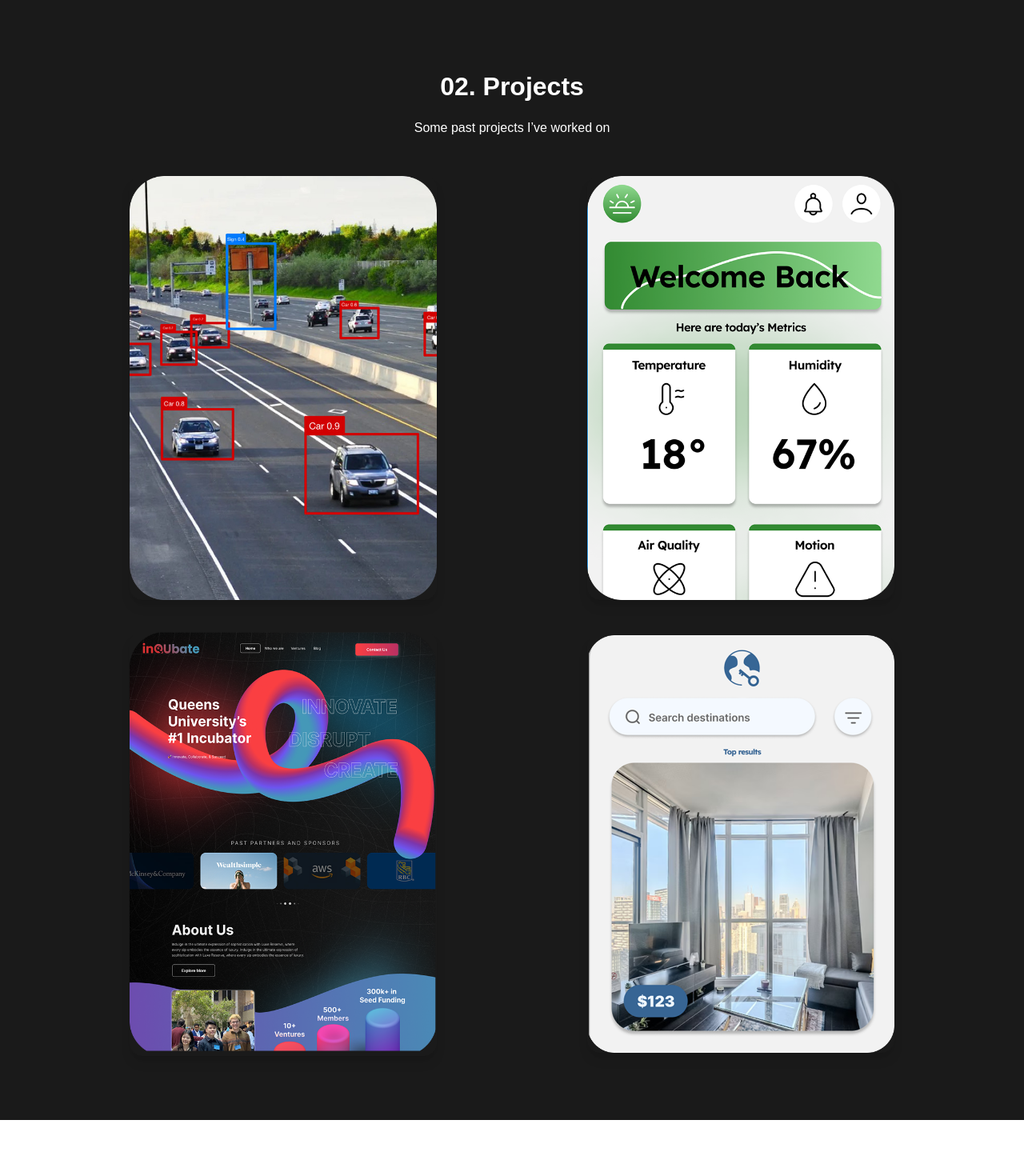
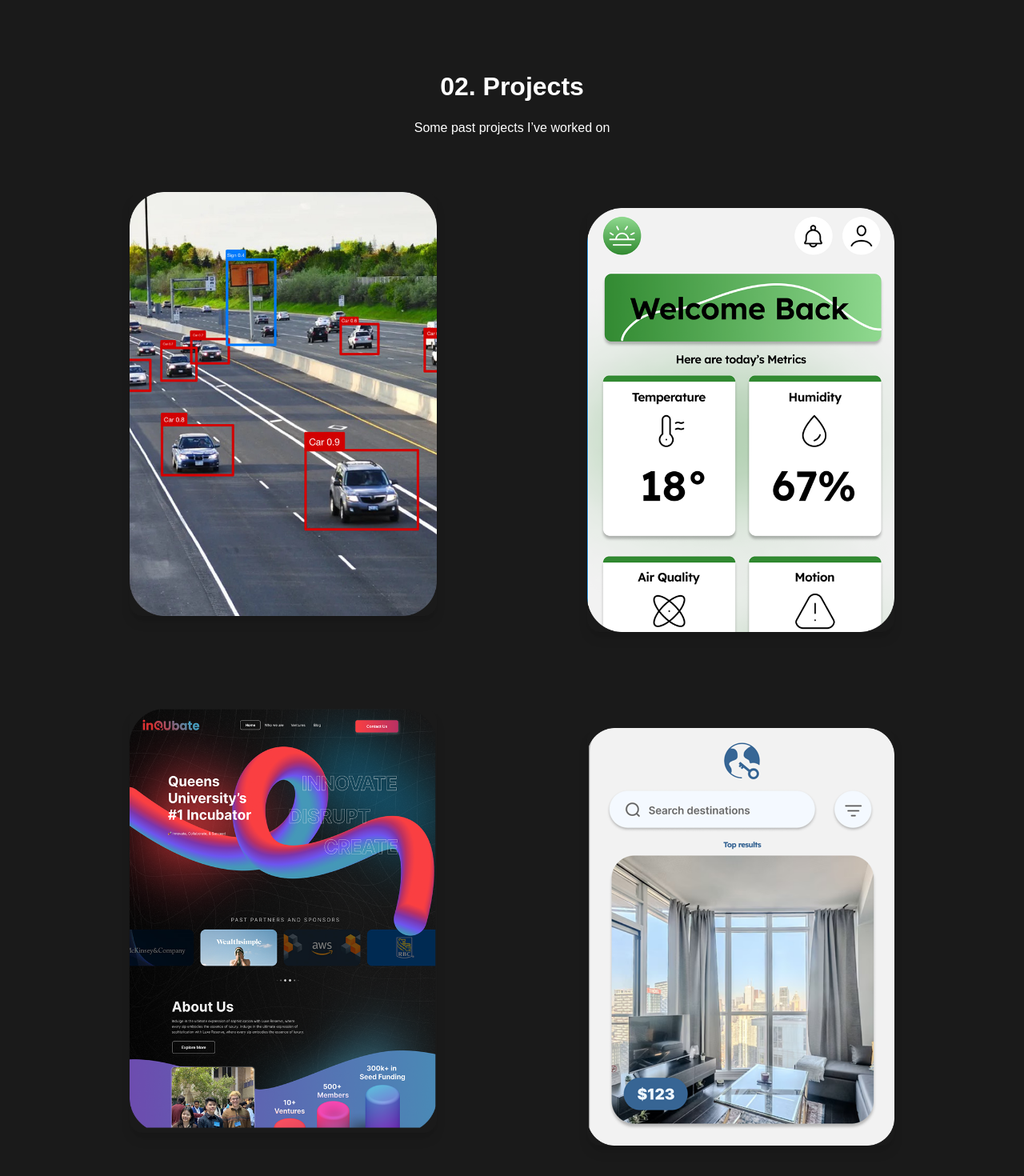
Before and after one commit to kzy0525/website, a Next.js app: page / in a window 1280 px wide. Shown: the part 1459-2929 px from the top of the page at 80% size. Before the commit the page ends 2859 px from the top, so only its background shows below. Built offline with nearby package versions, Linux system fonts and the light colour scheme; a web font is replaced by a local one.

Commit message:
hover issue test

```diff
--- a/src/app/page.js
+++ b/src/app/page.js
@@ -63,18 +63,20 @@ export default function Home() {
         <h2 className="text-[32px] font-bold mb-4">02. Projects</h2>
         <p className="text-white mb-12">Some past projects I’ve worked on</p>
 
-        <div className="grid grid-cols-1 sm:grid-cols-2 gap-10 place-items-center">
+        <div className="grid grid-cols-1 sm:grid-cols-2 gap-x-10 gap-y-20 place-items-center">
           {/* --- Project 1 --- */}
           <a
             href="https://example.com/machine-vision"
             target="_blank"
             rel="noopener noreferrer"
-            className="relative group w-full max-w-sm rounded-2xl overflow-hidden shadow-lg"
+            className="relative group w-full max-w-sm rounded-2xl overflow-hidden shadow-lg mt-0"
           >
-            <img
+            <Image
               src="/qhdt.png"
               alt="Machine Vision Sensor System"
-              className="object-cover transition duration-300 ease-in-out group-hover:brightness-50"
+              width={400}
+              height={400}
+              className="object-cover transition duration-300 ease-in-out group-hover:brightness-50 rounded-2xl"
             />
             <div className="absolute inset-0 flex flex-col items-center justify-center text-center text-white opacity-0 group-hover:opacity-100 transition duration-300 bg-black/20">
               <p className="text-sm text-gray-300 mb-1">Feb 2024</p>
@@ -88,14 +90,14 @@ export default function Home() {
             href="https://example.com/atmos"
             target="_blank"
             rel="noopener noreferrer"
-            className="relative group w-full max-w-sm rounded-2xl overflow-hidden shadow-lg"
+            className="relative group w-full max-w-sm rounded-2xl overflow-hidden shadow-lg mt-10"
           >
             <Image
               src="/atmos.png"
               alt="Atmos"
               width={400}
               height={400}
-              className="object-cover transition duration-300 ease-in-out group-hover:brightness-50"
+              className="object-cover transition duration-300 ease-in-out group-hover:brightness-50 rounded-2xl"
             />
             <div className="absolute inset-0 flex flex-col items-center justify-center text-center text-white opacity-0 group-hover:opacity-100 transition duration-300 bg-black/20">
               <p className="text-sm text-gray-300 mb-1">Jan 2024</p>
@@ -109,14 +111,14 @@ export default function Home() {
             href="https://example.com/club-site"
             target="_blank"
             rel="noopener noreferrer"
-            className="relative group w-full max-w-sm rounded-2xl overflow-hidden shadow-lg"
+            className="relative group w-full max-w-sm rounded-2xl overflow-hidden shadow-lg mt-0"
           >
             <Image
               src="/inqubateweb.png"
               alt="University Club Website"
               width={400}
               height={400}
-              className="object-cover transition duration-300 ease-in-out group-hover:brightness-50"
+              className="object-cover transition duration-300 ease-in-out group-hover:brightness-50 rounded-2xl"
             />
             <div className="absolute inset-0 flex flex-col items-center justify-center text-center text-white opacity-0 group-hover:opacity-100 transition duration-300 bg-black/20">
               <p className="text-sm text-gray-300 mb-1">Nov 2023</p>
@@ -130,14 +132,14 @@ export default function Home() {
             href="https://example.com/nomad"
             target="_blank"
             rel="noopener noreferrer"
-            className="relative group w-full max-w-sm rounded-2xl overflow-hidden shadow-lg"
+            className="relative group w-full max-w-sm rounded-2xl overflow-hidden shadow-lg mt-10"
           >
             <Image
               src="/nomad.png"
               alt="Nomad"
               width={400}
               height={400}
-              className="object-cover transition duration-300 ease-in-out group-hover:brightness-50"
+              className="object-cover transition duration-300 ease-in-out group-hover:brightness-50 rounded-2xl"
             />
             <div className="absolute inset-0 flex flex-col items-center justify-center text-center text-white opacity-0 group-hover:opacity-100 transition duration-300 bg-black/20">
               <p className="text-sm text-gray-300 mb-1">March 2024</p>
@@ -148,6 +150,7 @@ export default function Home() {
         </div>
       </section>
 
+
     </div>
   );
 }
```
